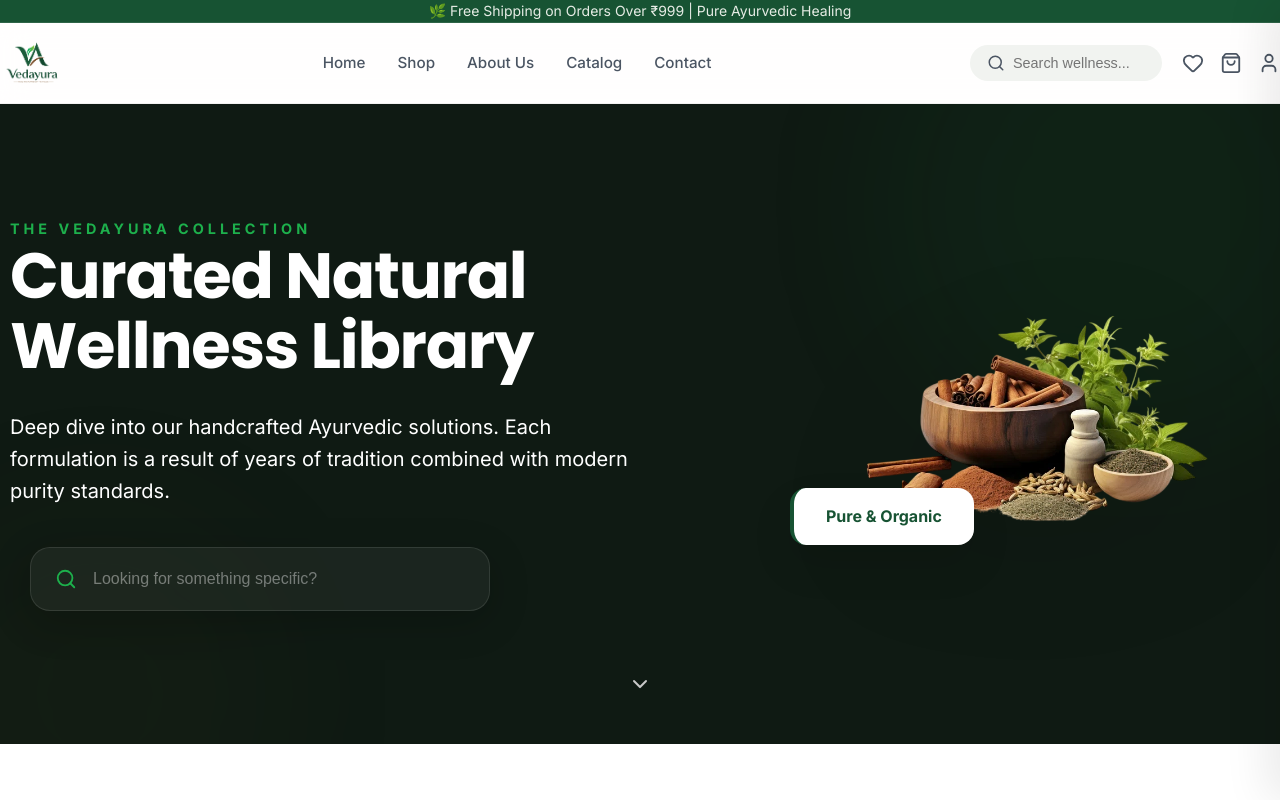
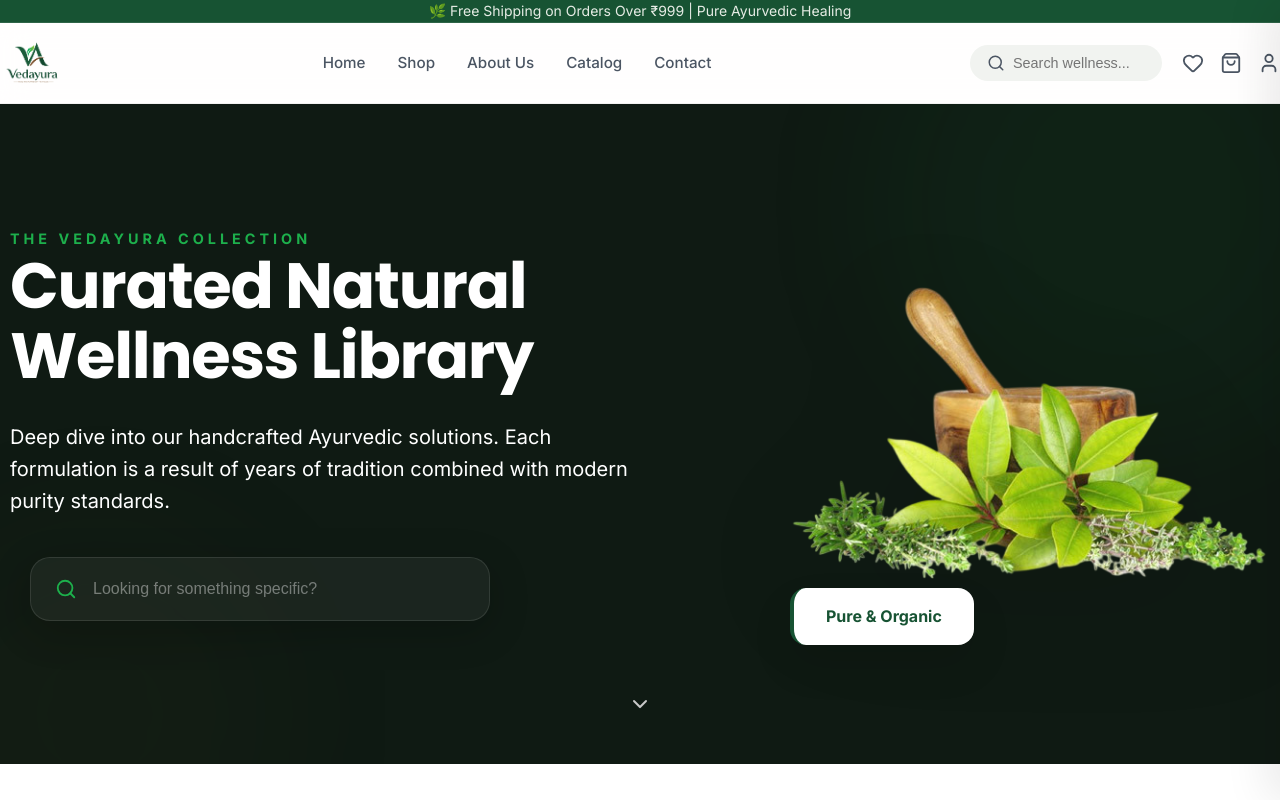
Before and after one commit to Digigit24/vedayura-forntend, a React (Vite) app: page /catalog in a window 1280 px wide. Shown: the top 800 px of the page. Built offline with nearby package versions, Linux system fonts and the light colour scheme; a web font is replaced by a local one.

Commit message:
UI changes

```diff
--- a/src/pages/Catalog.css
+++ b/src/pages/Catalog.css
@@ -140,8 +140,8 @@
 
 .hero-v2-visual img {
     width: 100%;
-    max-width: 450px;
-    object-fit: contain;
+    height: 100%;
+    object-fit: cover;
     filter: drop-shadow(0 30px 60px rgba(0, 0, 0, 0.1));
 }
 
--- a/src/pages/Catalog.jsx
+++ b/src/pages/Catalog.jsx
@@ -80,7 +80,7 @@
                         animate={{ opacity: 1, scale: 1 }}
                         transition={{ duration: 1, delay: 0.3 }}
                     >
-                        <img src="/assets/hero-img.png" alt="Ayurvedic Excellence" />
+                        <img src="/assets/catalog-bg.png" alt="Ayurvedic Excellence" />
                         <div className="floating-card">
                             <span>Pure & Organic</span>
                         </div>
```
Also changed, not shown: public/assets/catalog-bg.png.
